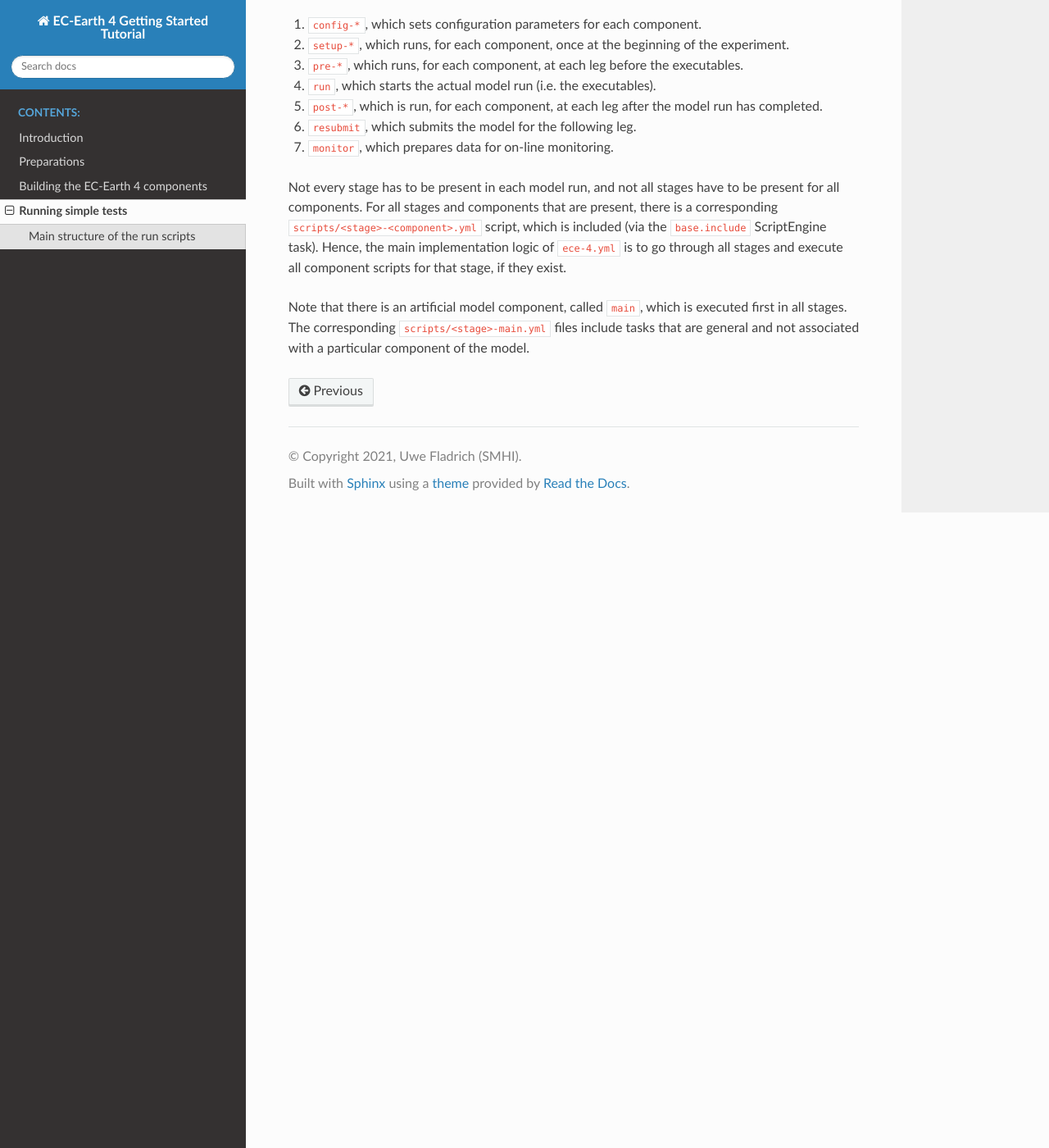
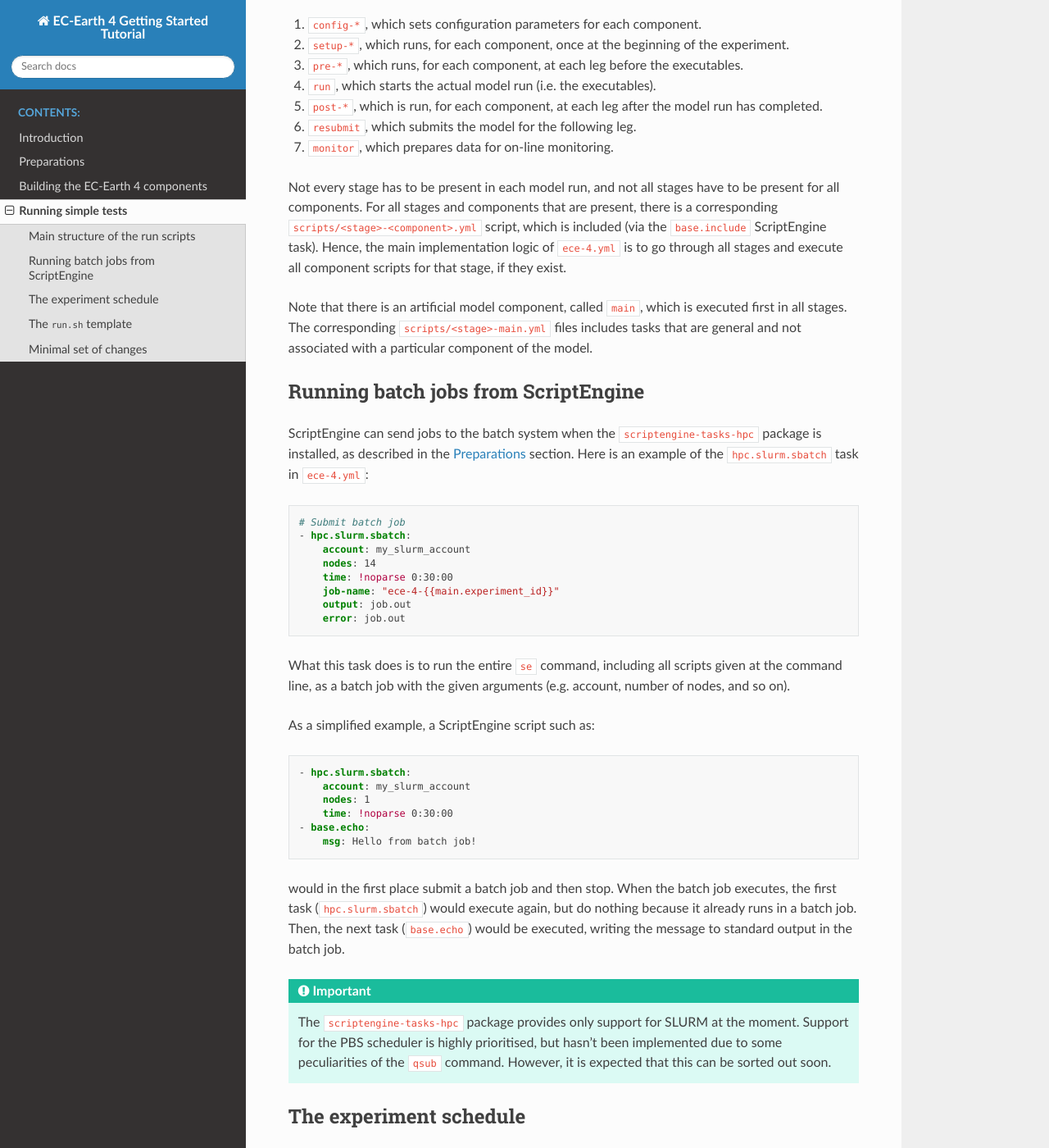
Before and after one commit to EC-Earth/ec-earth-4-tutorial, a Sphinx documentation site: the page built from source/simple-experiments.rst, in a window 1280 px wide and 1400 px high, scrolled down 2374 px. Shown: the whole window at 82% size. Built offline with Sphinx 7.4.7 and the Read the Docs theme 2.0.0, drawn with Linux system fonts in a browser that asks for light colours; some of the changed text lies outside the part shown.

Commit message:
Add further to "Running simple experiments"

```diff
--- a/source/simple-experiments.rst
+++ b/source/simple-experiments.rst
@@ -131,5 +131,134 @@
 
 Note that there is an artificial model component, called ``main``, which is
 executed first in all stages. The corresponding ``scripts/<stage>-main.yml``
-files include tasks that are general and not associated with a particular
+files includes tasks that are general and not associated with a particular
 component of the model.
+
+
+Running batch jobs from ScriptEngine
+------------------------------------
+
+ScriptEngine can send jobs to the batch system when the
+``scriptengine-tasks-hpc`` package is installed, as described in  the
+:ref:`Preparations` section. Here is an example of the ``hpc.slurm.sbatch`` task
+in ``ece-4.yml``::
+
+    # Submit batch job
+    - hpc.slurm.sbatch:
+        account: my_slurm_account
+        nodes: 14
+        time: !noparse 0:30:00
+        job-name: "ece-4-{{main.experiment_id}}"
+        output: job.out
+        error: job.out
+
+What this task does is to run the entire ``se`` command, including all scripts
+given at the command line, as a batch job with the given arguments (e.g.
+account, number of nodes, and so on).
+
+As a simplified example, a ScriptEngine script such as::
+
+    - hpc.slurm.sbatch:
+        account: my_slurm_account
+        nodes: 1
+        time: !noparse 0:30:00
+    - base.echo:
+        msg: Hello from batch job!
+
+would in the first place submit a batch job and then stop. When the batch job
+executes, the first task (``hpc.slurm.sbatch``) would execute again, but do
+nothing because it already runs in a batch job. Then, the next task
+(``base.echo``) would be executed, writing the message to standard output in the
+batch job.
+
+.. important:: The ``scriptengine-tasks-hpc`` package provides only support for
+            SLURM at the moment. Support for the PBS scheduler is highly
+            prioritised, but hasn't been implemented due to some peculiarities
+            of the ``qsub`` command. However, it is expected that this can be
+            sorted out soon.
+
+
+The experiment schedule
+-----------------------
+
+ScriptEngine supports recurrence rules (rrules, `RFC 5545
+<https://datatracker.ietf.org/doc/html/rfc5545>`_) via the Python `rrule
+module <https://dateutil.readthedocs.io/en/stable/rrule.html>`_ in order to
+define schedules with recurring events.
+
+This is used in the SE RTE to specify the experiment schedule, with start date,
+leg restart dates, and end date. This allows a great deal of flexibility when
+defining the experiment, allowing for irregular legs with restarts at almost any
+combination of dates.
+
+.. warning:: Event though rrules provide a lot of flexibility for the experiment
+            schedule, it is not certain that all parts of the SE RTE and the
+            model code can deal with arbitrary start/restart dates. This feature
+            is provided in order to not limit the definition of a schedule at a
+            technical level in the RTE.
+
+A simple schedule with yearly restarts could look like::
+
+    - base.context:
+        schedule:
+            all: !rrule >
+                DTSTART:19900101
+                RRULE:FREQ=YEARLY;UNTIL=20000101
+
+which would define the start date of the experiment as 1990-01-01 00:00 and
+yearly restart on the 1st of January until the end date 2000-01-01 00:00 is
+reached, i.e. 10 legs.
+
+As another example, two-year legs from 1850 until 1950 would be defined as::
+
+    - base.context:
+        schedule:
+            all: !rrule >
+                DTSTART:18500101
+                RRULE:FREQ=YEARLY;INTERVAL=2;UNTIL=19500101
+
+
+The ``run.sh`` template
+-----------------------
+
+The start of the model component executables in the appropriate MPI environment
+is handled via a short shell script that is produced from a template. This
+happens in the ``setup-main.yml`` script::
+
+    - base.template:
+        src: run-gcc+ompi.sh.j2
+        dst: run.sh
+
+which picks the given run script template (``run-gcc+openmpi.sh.j2`` in this
+case) from the ``templates/`` directory, runs it through Jinja2, and places the
+resulting script under the name ``run.sh`` in the run directory. From there, it
+is later started in the "run" stage by ``scripts/run.yml``::
+
+    - base.command:
+        name: sh
+        args: [run.sh]
+
+There are, at the moment, a number of platform dependencies hidden in the run
+script template and the whole process is still under development in order to
+provide a robust and portable mechanism to start the MPI processes. One idea is
+to support starting MPI processes directly from a ScriptEngine task in
+``scriptengine-tasks-hpc``.
+
+
+Minimal set of changes
+----------------------
+
+In the simplest case, only few things have to be changed in order to run a
+simple experiment:
+
+- ``main.inidir`` in ``config-main.yml``
+- ``nemo.initial_state`` in ``config-nemo.yml``
+- ``main.schedule`` in ``ece-4.yml``
+- possibly adaptations in the run script template
+- batch job details in the batch submission task of ``ece-4.yml``
+
+Once all changes are made, a run can be started by:
+
+.. code-block:: bash
+
+    (.ECE4) se > se TEST.yml ece-4.yml
```
